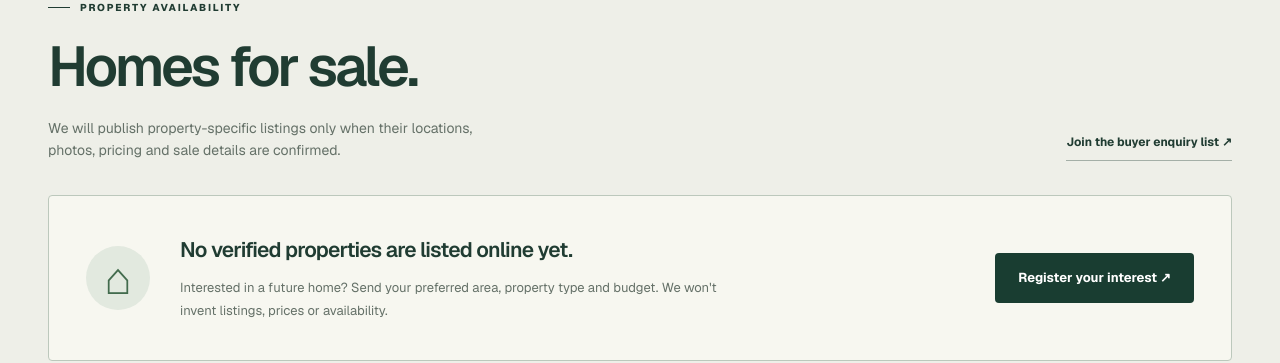
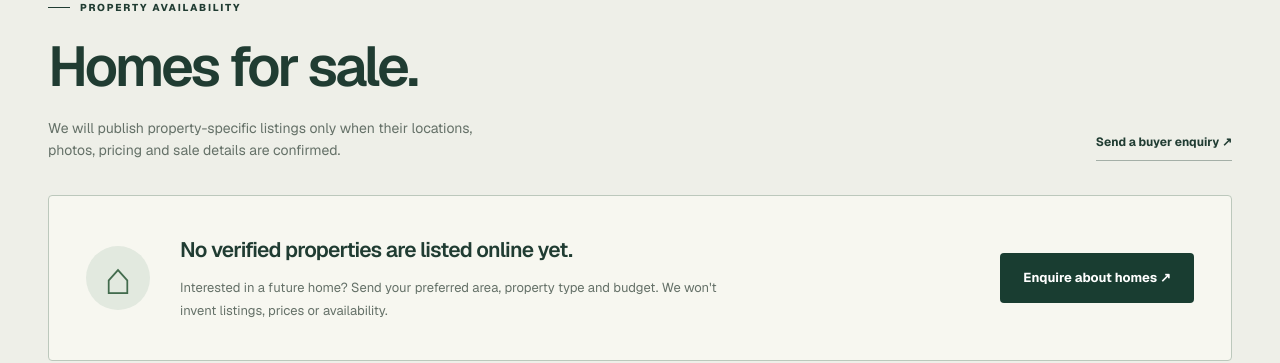
Before and after one commit to rexyblockfactory-sudo/rexy-blocks-erp-refactored, a Next.js app: page /real-estate in a window 1280 px wide. Shown: the part 1560-1923 px from the top of the page. Built offline with nearby package versions, Linux system fonts and the light colour scheme.

Commit message:
Clarify WhatsApp-only buyer enquiry wording

```diff
--- a/src/app/real-estate/page.tsx
+++ b/src/app/real-estate/page.tsx
@@ -86,7 +86,7 @@ export default function RealEstatePage() {
                 <h2>Homes for sale.</h2>
                 <p>We will publish property-specific listings only when their locations, photos, pricing and sale details are confirmed.</p>
               </div>
-              <a href="#buyer-enquiry" className="rf-text-link">Join the buyer enquiry list ↗</a>
+              <a href="#buyer-enquiry" className="rf-text-link">Send a buyer enquiry ↗</a>
             </div>
             <div className="rf-re-empty">
               <span className="rf-re-empty-icon" aria-hidden="true">⌂</span>
@@ -94,7 +94,7 @@ export default function RealEstatePage() {
                 <h3>No verified properties are listed online yet.</h3>
                 <p>Interested in a future home? Send your preferred area, property type and budget. We won&apos;t invent listings, prices or availability.</p>
               </div>
-              <a className="rf-button rf-button-dark" href="#buyer-enquiry">Register your interest ↗</a>
+              <a className="rf-button rf-button-dark" href="#buyer-enquiry">Enquire about homes ↗</a>
             </div>
           </div>
         </section>
```
